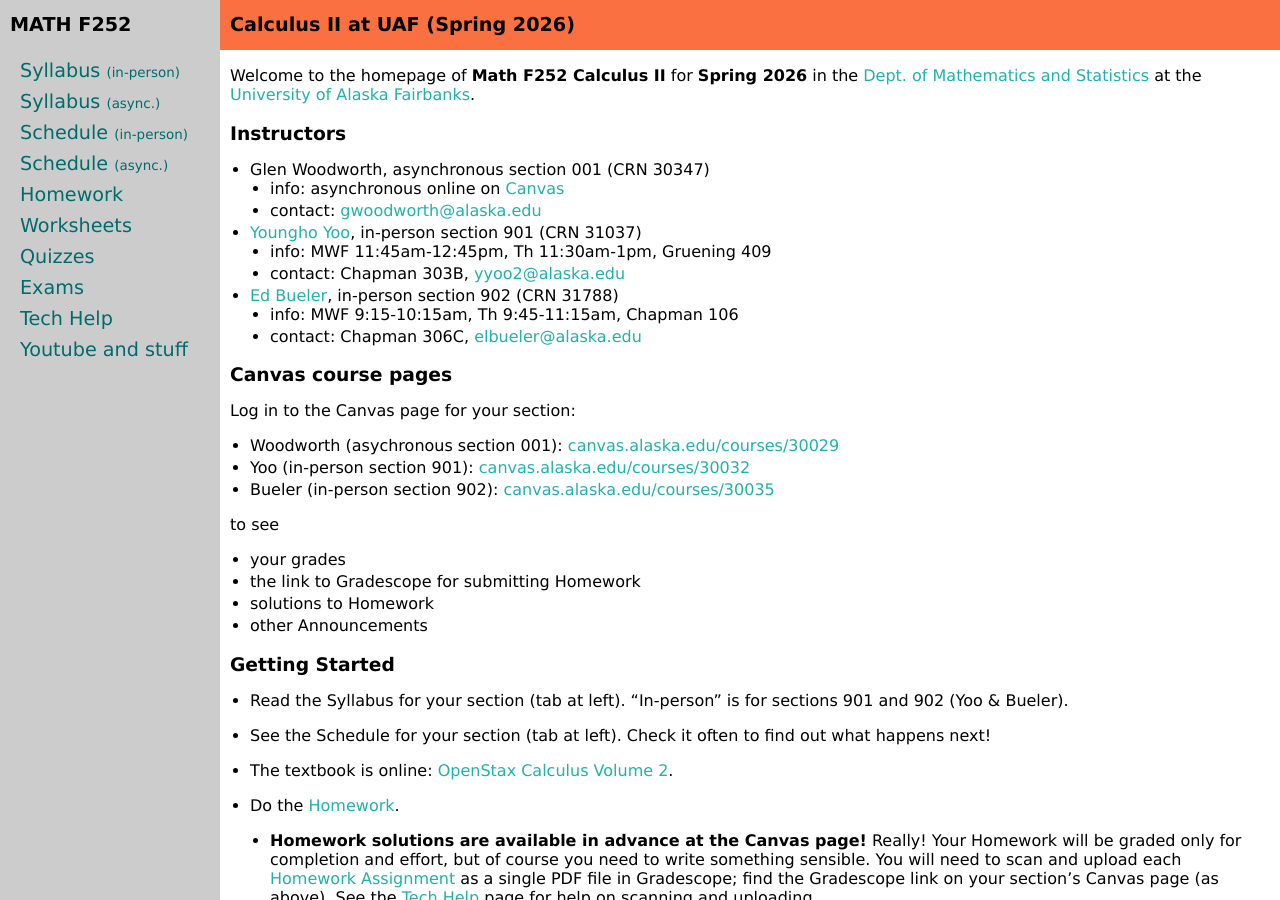
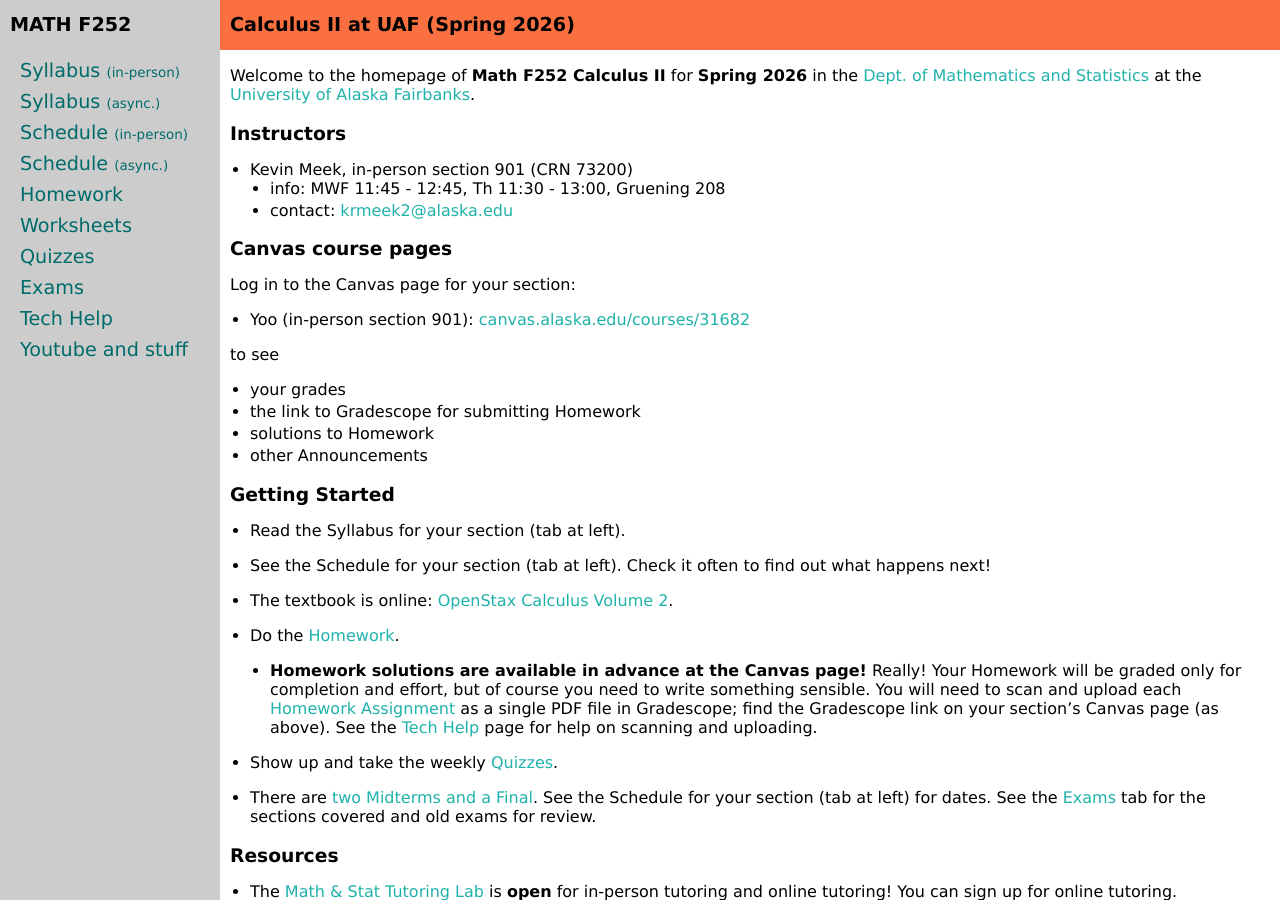
Before and after one commit to uaf-math/calc2, a Jekyll site: the page built from index.md, in a window 1280 px wide and 900 px high. Built offline with Jekyll 4.4.1, drawn with Linux system fonts in a browser that asks for light colours.

Commit message:
updated main page

```diff
--- a/index.md
+++ b/index.md
@@ -7,23 +7,15 @@
 
 ### Instructors
 
-  * Glen Woodworth, asynchronous section 001 (CRN 30347)
-    * info: asynchronous online on [Canvas](https://canvas.alaska.edu/courses/30029)
-    * contact: [gwoodworth@alaska.edu](mailto:gwoodworth@alaska.edu)
-  * [Youngho Yoo](https://sites.google.com/view/younghoyoo/), in-person section 901 (CRN 31037)
-    * info: MWF 11:45am-12:45pm, Th 11:30am-1pm, Gruening 409
-    * contact: Chapman 303B, [yyoo2@alaska.edu](mailto:yyoo2@alaska.edu)
-  * [Ed Bueler](https://bueler.github.io/), in-person section 902 (CRN 31788)
-    * info: MWF 9:15-10:15am, Th 9:45-11:15am, Chapman 106
-    * contact: Chapman 306C, [elbueler@alaska.edu](mailto:elbueler@alaska.edu)
+  * Kevin Meek, in-person section 901 (CRN 73200)
+    * info: MWF 11:45 - 12:45, Th 11:30 - 13:00, Gruening 208
+    * contact: [krmeek2@alaska.edu](mailto:krmeek2@alaska.edu)
 
 ### Canvas course pages
 
 Log in to the Canvas page for your section:
 
-  * Woodworth (asychronous section 001): [canvas.alaska.edu/courses/30029](https://canvas.alaska.edu/courses/30029)
-  * Yoo (in-person section 901): [canvas.alaska.edu/courses/30032](https://canvas.alaska.edu/courses/30032)
-  * Bueler (in-person section 902): [canvas.alaska.edu/courses/30035](https://canvas.alaska.edu/courses/30035)
+  * Yoo (in-person section 901): [canvas.alaska.edu/courses/31682](https://canvas.alaska.edu/courses/31682)
 
 to see
 
@@ -34,7 +26,7 @@
 
 ### Getting Started
 
-* Read the Syllabus for your section (tab at left).  "In-person" is for sections 901 and 902 (Yoo & Bueler).
+* Read the Syllabus for your section (tab at left).
 
 * See the Schedule for your section (tab at left).  Check it often to find out what happens next!
 
```
